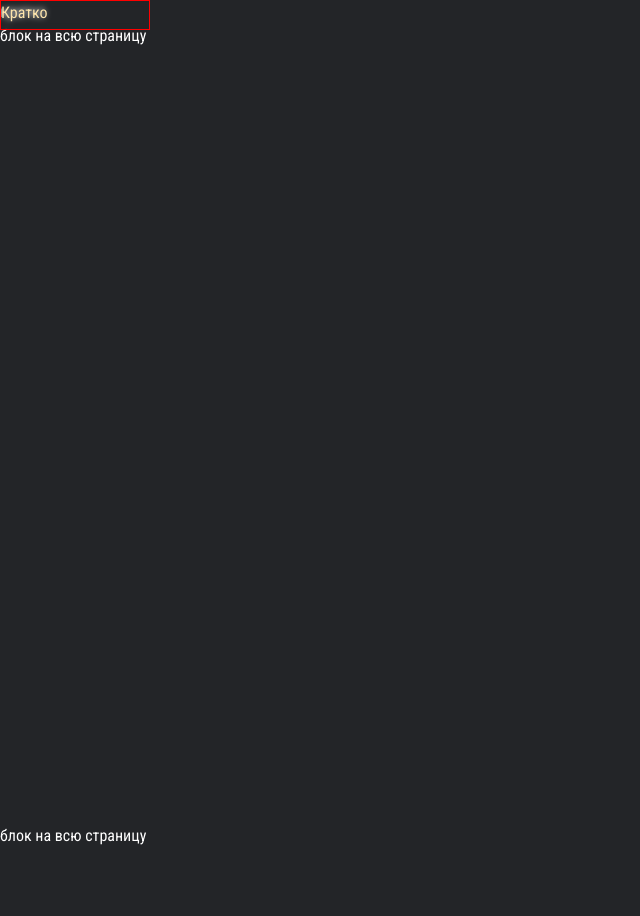
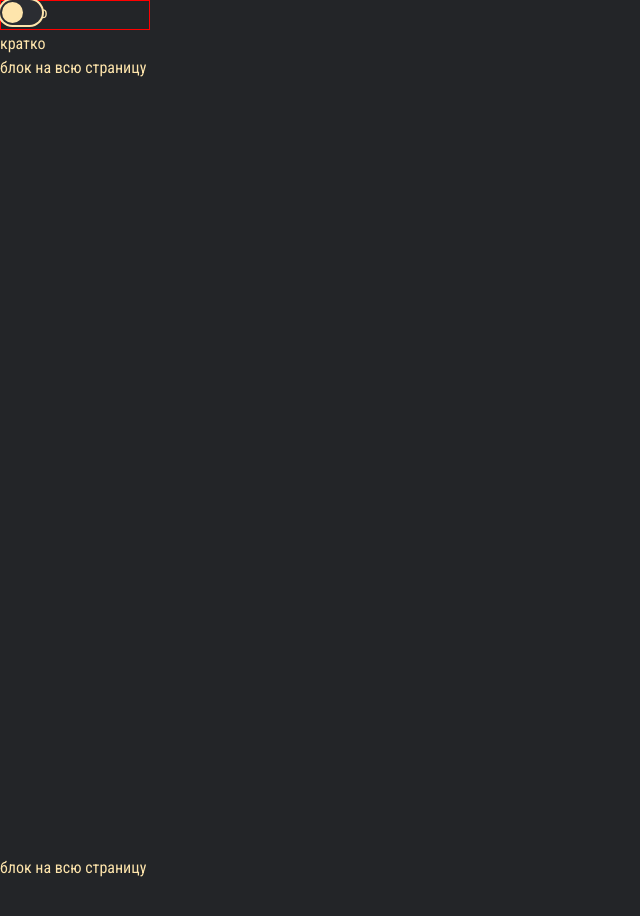
Before and after one commit to pavelminsk1979/portfolioNew, a React (Vite) app: page / in a window 1280 px wide. Shown: the top 916 px of the page, without its empty margins (0-640 px from the left). Built offline with nearby package versions, Linux system fonts and the light colour scheme.

Commit message:
commit switch dark theme

```diff
--- a/package.json
+++ b/package.json
@@ -12,6 +12,7 @@
   },
   "dependencies": {
     "@fontsource/roboto-condensed": "^5.0.14",
+    "@radix-ui/react-switch": "^1.0.3",
     "@types/react-router-dom": "^5.3.3",
     "react": "^18.2.0",
     "react-dom": "^18.2.0",
--- a/src/components/Navigation.tsx
+++ b/src/components/Navigation.tsx
@@ -1,5 +1,17 @@
 import st from './Navigation.module.scss'
 
+import { SwitchComponent } from './switchComponent/SwitchComponent'
+
 export const Navigation = () => {
-  return <div className={st.main}>Кратко</div>
+  const handlerOnChackedChange = (checked: boolean) => {
+    console.log(checked)
+    document.body.classList.toggle('dark-mode', checked)
+  }
+
+  return (
+    <div>
+      <div className={st.main}>Кратко</div>
+      <SwitchComponent handlerOnChackedChange={handlerOnChackedChange} />
+    </div>
+  )
 }
--- /dev/null
+++ b/src/components/switchComponent/SwitchComponent.module.scss
@@ -0,0 +1,39 @@
+/* reset */
+button {
+  all: unset;
+}
+
+.SwitchRoot {
+  position: relative;
+
+  width: 42px;
+  height: 25px;
+
+  background-color: var(--color-dark-700);
+  border-radius: 9999px;
+  box-shadow: 0 0 0 2px var(--color-light-100);
+}
+
+.SwitchRoot[data-state='checked'] {
+  background-color: #fee5ac;
+}
+
+.SwitchThumb {
+  will-change: transform;
+
+  transform: translateX(2px);
+
+  display: block;
+
+  width: 21px;
+  height: 21px;
+
+  background-color: var(--color-light-100);
+  border-radius: 9999px;
+
+  transition: transform 100ms;
+}
+
+.SwitchThumb[data-state='checked'] {
+  transform: translateX(19px);
+}
--- /dev/null
+++ b/src/components/switchComponent/SwitchComponent.tsx
@@ -0,0 +1,18 @@
+import * as Switch from '@radix-ui/react-switch'
+
+import st from './SwitchComponent.module.scss'
+
+type PropsType = {
+  handlerOnChackedChange: (checked: boolean) => void
+}
+export const SwitchComponent = ({ handlerOnChackedChange }: PropsType) => {
+  return (
+    <div>
+      <div>
+        <Switch.Root className={st.SwitchRoot} onCheckedChange={handlerOnChackedChange}>
+          <Switch.Thumb className={st.SwitchThumb} />
+        </Switch.Root>
+      </div>
+    </div>
+  )
+}
--- a/src/styles/_colors.scss
+++ b/src/styles/_colors.scss
@@ -20,12 +20,12 @@
   --color-danger-700: #990f2b;
   --color-danger-900: #660a1d;
 
-  // warning
-  --color-warning-100: #fee5ac;
-  --color-warning-300: #fbdc87;
-  --color-warning-500: #f9cf63;
-  --color-warning-700: #fec637;
-  --color-warning-900: #fcb90c;
+  // light
+  --color-light-100: #fee5ac;
+  --color-light-300: #fbdc87;
+  --color-light-500: #f9cf63;
+  --color-light-700: #fec637;
+  --color-light-900: #fcb90c;
 
   // info
   --color-info-100: #73a5ff;
@@ -34,12 +34,12 @@
   --color-info-700: #2f68cc;
   --color-info-900: #234e99;
 
-  // light
-  --color-light-100: #fff;
-  --color-light-300: #f9f7ff;
-  --color-light-500: #f4f2fa;
-  --color-light-700: #dcdae0;
-  --color-light-900: #c3c1c7;
+  // white
+  --color-white-100: #fff;
+  --color-white-300: #f9f7ff;
+  --color-white-500: #f4f2fa;
+  --color-white-700: #dcdae0;
+  --color-white-900: #c3c1c7;
 
   // dark
   --color-dark-100: #4c4f55;
@@ -48,3 +48,16 @@
   --color-dark-700: #2b2d32;
   --color-dark-900: #232528;
 }
+
+:root .dark-mode {
+  --color-light-100: #232528;
+  --color-light-300: #2b2d32;
+  --color-light-500: #303338;
+  --color-light-700: #383b40;
+  --color-light-900: #4c4f55;
+  --color-dark-100: #fcb90c;
+  --color-dark-300: #fec637;
+  --color-dark-500: #f9cf63;
+  --color-dark-700: #fbdc87;
+  --color-dark-900: #fee5ac;
+}
```
Also changed, not shown: 1 other file (tests, documents, lock files or other folders).
